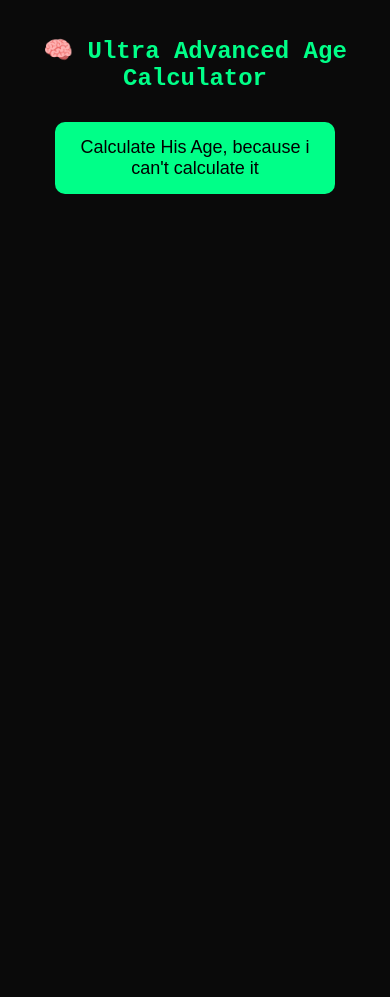
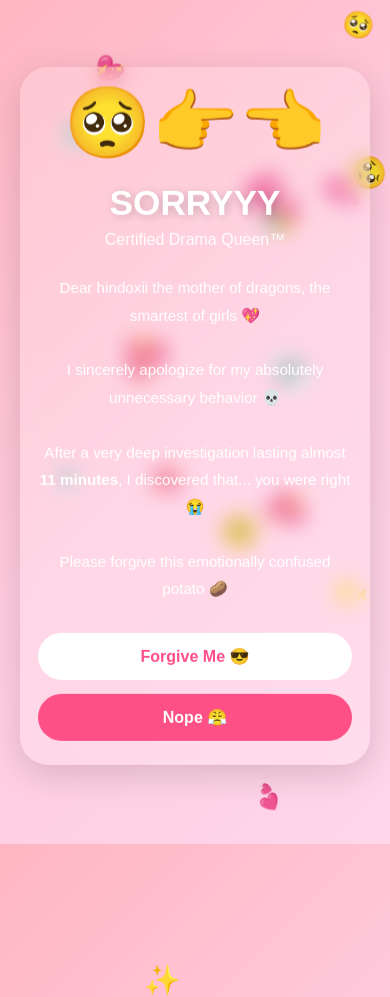
Before and after one commit to Ouail-el/19, a plain HTML site: page index.html in a window 390 px wide. Before the commit the page ends 844 px from the top, so only its background shows below. Drawn offline with Linux system fonts and the light colour scheme.

Commit message:
update
efdc

```diff
--- a/index.html
+++ b/index.html
@@ -1,123 +1,334 @@
 <!DOCTYPE html>
 <html lang="en">
 <head>
-  <meta charset="UTF-8">
-  <meta name="viewport" content="width=device-width, initial-scale=1.0">
-  <title>Ultra Age Calculator</title>
+  <meta charset="UTF-8" />
+  <meta
+    name="viewport"
+    content="width=device-width, initial-scale=1.0, maximum-scale=1.0"
+  />
+
+  <title>Sorry Bestie 💖</title>
 
   <style>
-    body {
-      background: #0a0a0a;
-      color: #00ff88;
-      font-family: monospace;
-      text-align: center;
-      margin: 0;
-      padding: 20px;
+    *{
+      margin:0;
+      padding:0;
+      box-sizing:border-box;
+      font-family:Arial, Helvetica, sans-serif;
     }
 
-    h1 {
-      font-size: 24px;
-      margin-bottom: 30px;
+    body{
+      min-height:100vh;
+      overflow:hidden;
+      display:flex;
+      justify-content:center;
+      align-items:center;
+      padding:20px;
+      background:linear-gradient(135deg,#ffb6c1,#ffcce0,#ffd6ea);
+      position:relative;
     }
 
-    button {
-      padding: 15px 25px;
-      font-size: 18px;
-      background: #00ff88;
-      color: black;
-      border: none;
-      border-radius: 10px;
-      cursor: pointer;
-      width: 80%;
-      max-width: 300px;
+    .container{
+      width:100%;
+      max-width:420px;
+      background:rgba(255,255,255,0.2);
+      backdrop-filter:blur(10px);
+      border-radius:28px;
+      padding:28px 22px;
+      text-align:center;
+      box-shadow:0 10px 35px rgba(0,0,0,0.15);
+      animation:float 3s ease-in-out infinite;
+      position:relative;
+      z-index:2;
     }
 
-    #output {
-      margin-top: 30px;
-      font-size: 16px;
-      text-align: left;
-      max-width: 400px;
-      margin-left: auto;
-      margin-right: auto;
-      white-space: pre-line;
+    @keyframes float{
+      0%,100%{
+        transform:translateY(0px);
+      }
+      50%{
+        transform:translateY(-8px);
+      }
     }
 
-    .result {
-      margin-top: 20px;
-      font-size: 20px;
-      color: #00ffaa;
-      text-align: center;
+    .emoji{
+      font-size:70px;
+      animation:bounce 1.5s infinite;
     }
 
-    .roast {
-      margin-top: 15px;
-      color: #ff4d4d;
-      font-size: 16px;
-      text-align: center;
+    @keyframes bounce{
+      0%,100%{
+        transform:translateY(0);
+      }
+      50%{
+        transform:translateY(-10px);
+      }
     }
+
+    h1{
+      margin-top:10px;
+      color:white;
+      font-size:clamp(2.2rem, 8vw, 4rem);
+      text-shadow:2px 2px 10px rgba(0,0,0,0.2);
+    }
+
+    .subtitle{
+      margin-top:8px;
+      color:white;
+      font-size:1rem;
+      opacity:0.95;
+    }
+
+    .message{
+      margin-top:25px;
+      color:white;
+      line-height:1.8;
+      font-size:1rem;
+    }
+
+    .buttons{
+      margin-top:30px;
+      display:flex;
+      justify-content:center;
+      gap:14px;
+      flex-wrap:wrap;
+    }
+
+    button{
+      border:none;
+      border-radius:999px;
+      padding:14px 22px;
+      font-size:1rem;
+      cursor:pointer;
+      transition:0.25s;
+      font-weight:bold;
+      min-width:130px;
+    }
+
+    .yes{
+      background:white;
+      color:#ff4f87;
+    }
+
+    .yes:active{
+      transform:scale(0.95);
+    }
+
+    .no{
+      background:#ff4f87;
+      color:white;
+      position:relative;
+    }
+
+    .popup{
+      position:fixed;
+      top:20px;
+      left:50%;
+      transform:translateX(-50%);
+      background:white;
+      color:#ff4f87;
+      padding:12px 18px;
+      border-radius:20px;
+      font-weight:bold;
+      display:none;
+      z-index:10;
+      animation:pop 0.4s ease;
+    }
+
+    @keyframes pop{
+      from{
+        transform:translateX(-50%) scale(0);
+      }
+      to{
+        transform:translateX(-50%) scale(1);
+      }
+    }
+
+    .success{
+      margin-top:25px;
+      color:white;
+      font-size:1.3rem;
+      display:none;
+      animation:fade 1s ease;
+    }
+
+    @keyframes fade{
+      from{
+        opacity:0;
+      }
+      to{
+        opacity:1;
+      }
+    }
+
+    .floating{
+      position:absolute;
+      top:-50px;
+      animation:fall linear forwards;
+      pointer-events:none;
+      z-index:1;
+    }
+
+    @keyframes fall{
+      to{
+        transform:translateY(120vh) rotate(360deg);
+      }
+    }
+
+    @media(max-width:480px){
+
+      .container{
+        padding:24px 18px;
+      }
+
+      .message{
+        font-size:0.95rem;
+      }
+
+      button{
+        width:100%;
+      }
+
+      .buttons{
+        flex-direction:column;
+      }
+    }
+
   </style>
 </head>
-
 <body>
 
-  <h1>🧠 Ultra Advanced Age Calculator</h1>
+  <div class="popup" id="popup">
+    STOP TRYING TO CLICK NO 😭
+  </div>
 
-  <button onclick="start()">Calculate His Age, because i can't calculate it</button>
+  <div class="container">
 
-  <div id="output"></div>
+    <div class="emoji">🥺👉👈</div>
+
+    <h1>SORRYYY</h1>
+
+    <div class="subtitle">
+      Certified Drama Queen™
+    </div>
+
+    <div class="message">
+      Dear hindoxii the mother of dragons, the smartest of girls 💖<br><br>
+
+      I sincerely apologize for my absolutely unnecessary behavior 💀<br><br>
+
+      After a very deep investigation lasting almost
+      <b>11 minutes</b>, I discovered that...
+      you were right 😭<br><br>
+
+      Please forgive this emotionally confused potato 🥔
+    </div>
+
+    <div class="buttons">
+      <button class="yes" onclick="forgive()">
+        Forgive Me 😎
+      </button>
+
+      <button class="no" id="noBtn">
+        Nope 😤
+      </button>
+    </div>
+
+    <div class="success" id="success">
+      YAYYYYY 🎉<br>
+      Friendship Saved Successfully 💖
+    </div>
+
+  </div>
 
   <script>
-    const steps = [
-      "🔍 Scanning brain activity...",
-      "🧬 Extracting DNA...",
-      "🛰️ Connecting to NASA...",
-      "📊 Running calculations...",
-      "🧠 Verifying intelligence level..."
-    ];
 
-    function start() {
-      const output = document.getElementById("output");
-      output.innerHTML = "";
+    // floating emojis
+    function createFloating(){
+      const item = document.createElement("div");
 
-      let i = 0;
+      item.className = "floating";
 
-      function showSteps() {
-        if (i < steps.length) {
-          output.innerHTML += steps[i] + "\n";
-          i++;
-          setTimeout(showSteps, 700);
-        } else {
-          showMath();
-        }
+      const emojis = ["💖","✨","💕","😭","💀","🥺"];
+
+      item.innerHTML = emojis[Math.floor(Math.random()*emojis.length)];
+
+      item.style.left = Math.random() * window.innerWidth + "px";
+
+      item.style.fontSize =
+        (20 + Math.random()*25) + "px";
+
+      item.style.animationDuration =
+        (4 + Math.random()*5) + "s";
+
+      document.body.appendChild(item);
+
+      setTimeout(()=>{
+        item.remove();
+      },9000);
+    }
+
+    setInterval(createFloating,300);
+
+    // running NO button
+    const noBtn = document.getElementById("noBtn");
+
+    function moveButton(){
+
+      const maxX = window.innerWidth - noBtn.offsetWidth - 20;
+      const maxY = window.innerHeight - noBtn.offsetHeight - 20;
+
+      const x = Math.random() * maxX;
+      const y = Math.random() * maxY;
+
+      noBtn.style.position = "fixed";
+      noBtn.style.left = `${x}px`;
+      noBtn.style.top = `${y}px`;
+
+      const popup = document.getElementById("popup");
+
+      popup.style.display = "block";
+
+      setTimeout(()=>{
+        popup.style.display = "none";
+      },900);
+    }
+
+    noBtn.addEventListener("mouseover", moveButton);
+    noBtn.addEventListener("touchstart", moveButton);
+
+    // forgive button
+    function forgive(){
+
+      document.getElementById("success").style.display = "block";
+
+      for(let i=0;i<80;i++){
+
+        const confetti = document.createElement("div");
+
+        const arr = ["🎉","✨","💖","🥳"];
+
+        confetti.innerHTML =
+          arr[Math.floor(Math.random()*arr.length)];
+
+        confetti.className = "floating";
+
+        confetti.style.left =
+          Math.random()*window.innerWidth + "px";
+
+        confetti.style.fontSize = "30px";
+
+        confetti.style.animationDuration =
+          (2 + Math.random()*2) + "s";
+
+        document.body.appendChild(confetti);
+
+        setTimeout(()=>{
+          confetti.remove();
+        },5000);
       }
+    }
 
-      function showMath() {
-        const year = new Date().getFullYear();
-
-        setTimeout(() => {
-          output.innerHTML += "\n📅 Current Year: " + year;
-        }, 500);
-
-        setTimeout(() => {
-          output.innerHTML += "\n➖ Subtracting age: " + year + " - 19";
-        }, 1200);
-
-        setTimeout(() => {
-          output.innerHTML += "\n🧮 Result: 2006 (wow that was hard 😱)";
-        }, 2000);
-
-        setTimeout(() => {
-          output.innerHTML += "\n\n✅ FINAL RESULT: He is born in 2006, so he's 19 years old!";
-        }, 2800);
-
-        setTimeout(() => {
-          output.innerHTML += "\n\n😂 If you needed a whole website to understand that...";
-          output.innerHTML += "\n💀 bro you might actually suck at math";
-        }, 3500);
-      }
-
-      showSteps();
-    }
   </script>
 
 </body>
```
